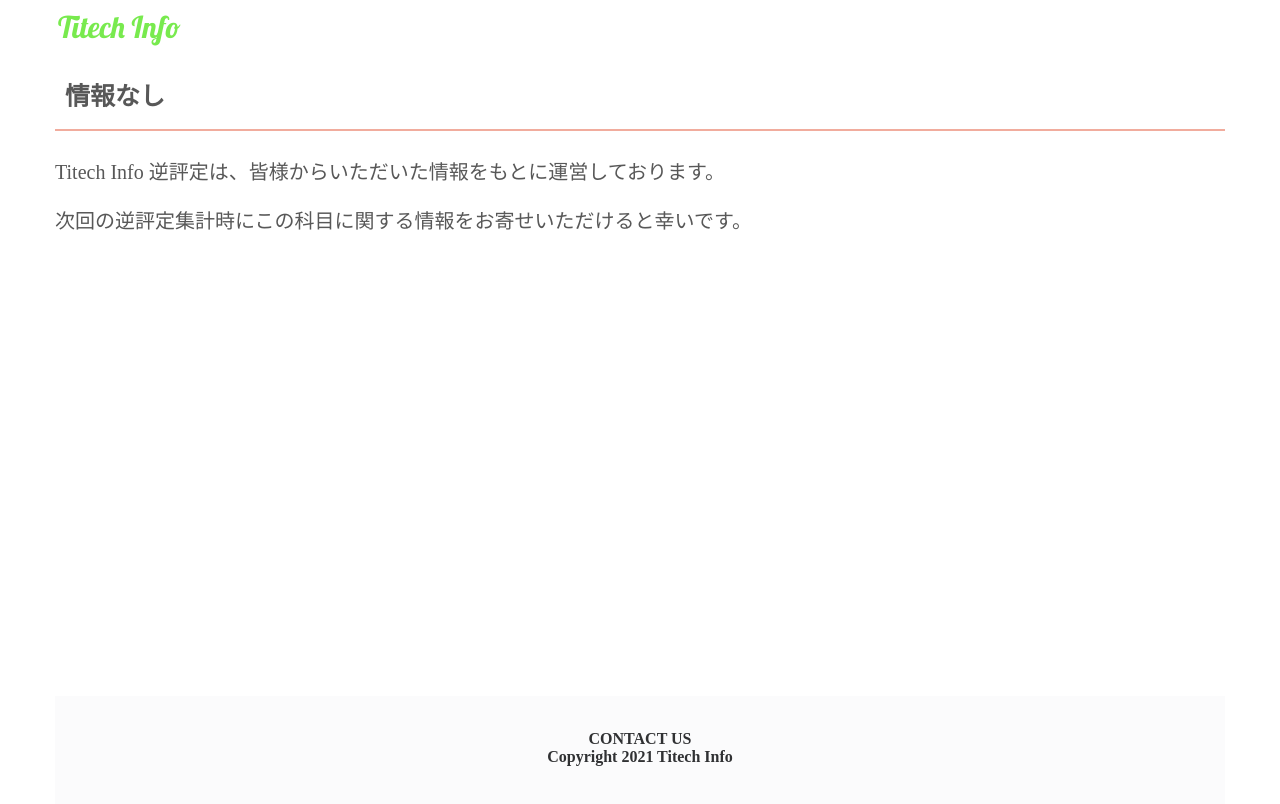
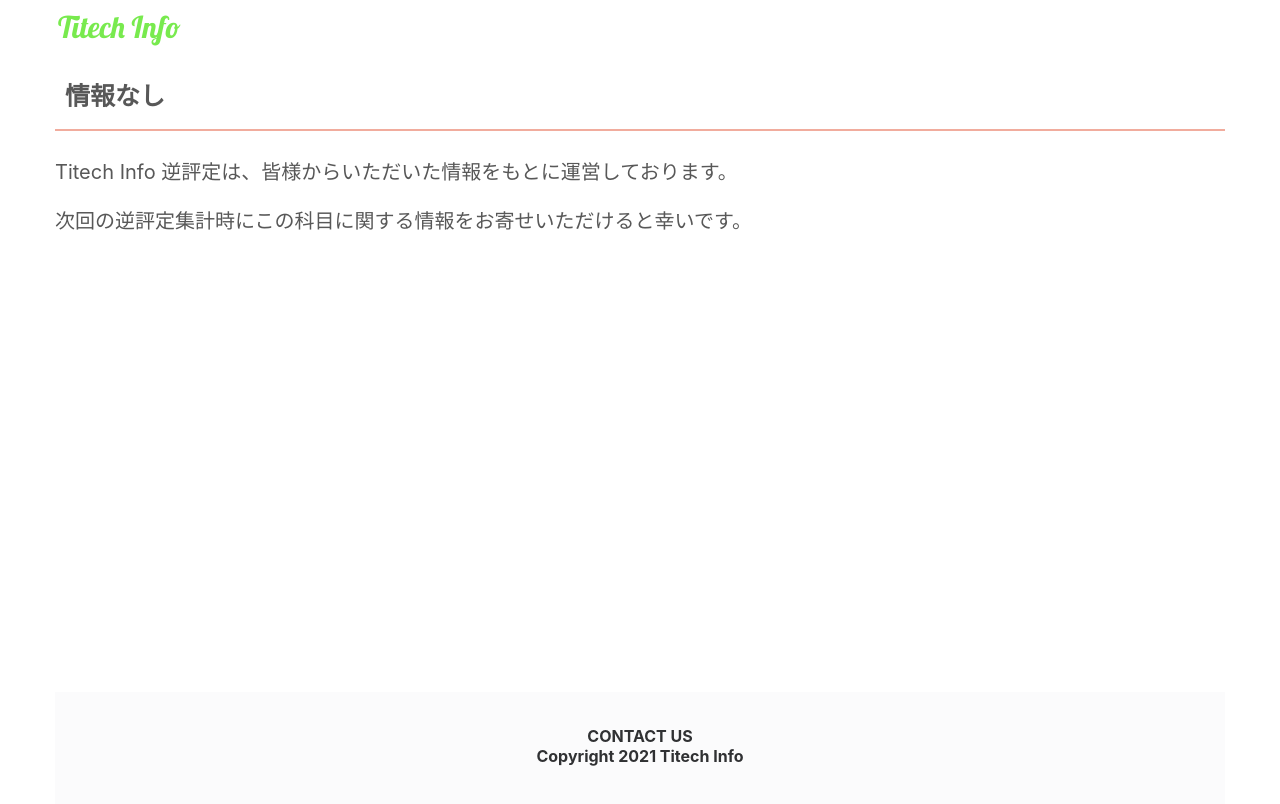
Before and after one commit to okoge-kaz/course-review, a Next.js app: page /course/1 in a window 1280 px wide. Shown: the top 804 px of the page. Built offline with nearby package versions, Linux system fonts and the light colour scheme; no server answers.

Commit message:
fix font-family

```diff
--- a/styles/_variables.scss
+++ b/styles/_variables.scss
@@ -5,4 +5,4 @@ $course-detail-text-color: #585858;
 $footer-text-color: #303133;
 $main-color: #F1AC9D;
 $sub-color: #78EA4E;
-$main-font-family: 'Yu Gothic', '游ゴシック', YuGothic, '游ゴシック体';
+$main-font-family: -apple-system, BlinkMacSystemFont, Roboto, "Segoe UI", "Helvetica Neue", HelveticaNeue, YuGothic, "Yu Gothic Medium", "Yu Gothic", Verdana, Meiryo, sans-serif;
```
